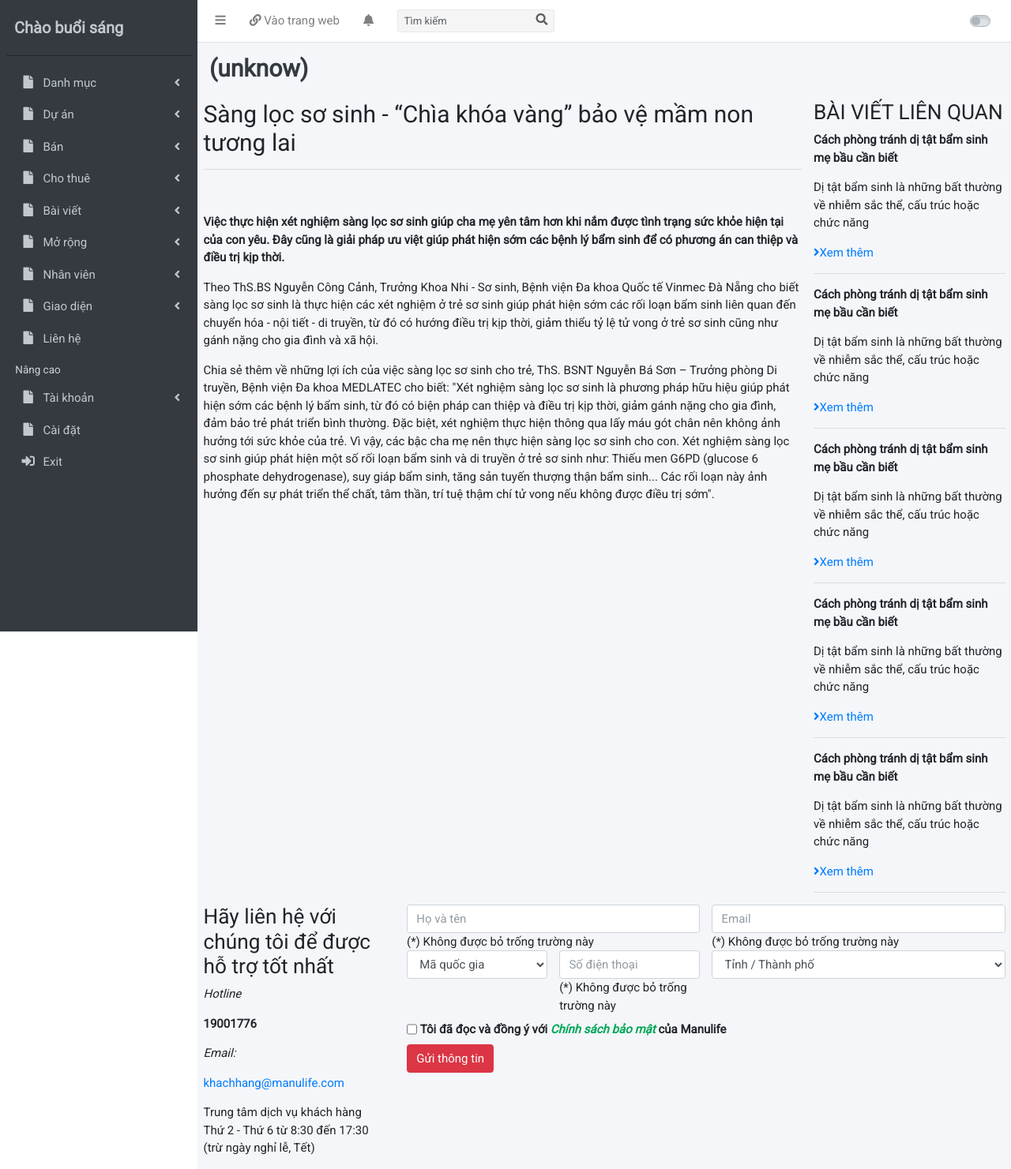
After one commit to dunghuava/manulife, a PHP site: the page made by application/views/web/tin-tuc-detail.php in a window 1280 px wide. The commit adds this page. Shown: the whole page at 79% size. Run offline with PHP 8.4, Linux system fonts and the light colour scheme; the template is opened without the code that fills it, so the values that code supplies are empty; some libraries are stand-ins or nearby versions.

Commit message:
trang tin tức chi tiết

```diff
--- a/application/config/routes.php
+++ b/application/config/routes.php
@@ -61,3 +61,4 @@ $route['admin/logout'] 					= 'admin/account/logout';
 $route['category']						= 'web/category';
 $route['contact']						= 'web/contact';
 $route['about-us']						= 'web/aboutUs';
+$route['tin-tuc-detail']               = 'web/tinttucDetail';
--- a/application/controllers/Web.php
+++ b/application/controllers/Web.php
@@ -29,4 +29,9 @@ class Web extends MY_Controller {
         $this->view('web/about-us');
         $this->page_footer();
     }
+    public function tinttucDetail(){
+        $this->page_header();
+        $this->view('web/tin-tuc-detail');
+        $this->page_footer();
+    }
 }
--- a/application/views/web/shares.php
+++ b/application/views/web/shares.php
@@ -1,4 +1,4 @@
-<div style="height:40px;margin-top:5px">
+<div style="height:40px;margin-top:0px">
     <div id="fb-root"></div>
     <script async defer crossorigin="anonymous" src="https://connect.facebook.net/vi_VN/sdk.js#xfbml=1&version=v7.0" nonce="UIs2PoMJ"></script>
     <div class="fb-like" data-href="<?=fullAddress()?>" data-width="" data-layout="button_count" data-action="like" data-size="large" data-share="true"></div>
--- /dev/null
+++ b/application/views/web/tin-tuc-detail.php
@@ -0,0 +1,32 @@
+<section>
+    <div class="container full-w">
+        <div class="row">
+            <div class="col-md-9">
+                <h2>Sàng lọc sơ sinh - “Chìa khóa vàng” bảo vệ mầm non tương lai</h2>
+                <hr>
+                <?php include ('shares.php') ?>
+                <div class="des font16_all">
+                    <p><b>Việc thực hiện xét nghiệm sàng lọc sơ sinh giúp cha mẹ yên tâm hơn khi nắm được tình trạng sức khỏe hiện tại của con yêu. Đây cũng là giải pháp ưu việt giúp phát hiện sớm các bệnh lý bẩm sinh để có phương án can thiệp và điều trị kịp thời.</b></p>
+                </div>
+                <div class="content font16_all">
+                    <p>Theo ThS.BS Nguyễn C&ocirc;ng Cảnh, Trưởng Khoa Nhi - Sơ sinh, Bệnh viện Đa khoa Quốc tế Vinmec Đ&agrave; Nẵng cho biết s&agrave;ng lọc sơ sinh l&agrave; thực hiện c&aacute;c x&eacute;t nghiệm ở trẻ sơ sinh gi&uacute;p ph&aacute;t hiện sớm c&aacute;c rối loạn bẩm sinh li&ecirc;n quan đến chuyển h&oacute;a - nội tiết - di truyền, từ đ&oacute; c&oacute; hướng điều trị kịp thời, giảm thiểu tỷ lệ tử vong ở trẻ sơ sinh cũng như g&aacute;nh nặng cho gia đ&igrave;nh v&agrave; x&atilde; hội.</p>
+                    <p>Chia sẻ th&ecirc;m về những lợi &iacute;ch của việc s&agrave;ng lọc sơ sinh cho trẻ, ThS. BSNT Nguyễn B&aacute; Sơn &ndash; Trưởng ph&ograve;ng Di truyền, Bệnh viện Đa khoa MEDLATEC cho biết: &quot;X&eacute;t nghiệm s&agrave;ng lọc sơ sinh l&agrave; phương ph&aacute;p hữu hiệu gi&uacute;p ph&aacute;t hiện sớm c&aacute;c bệnh l&yacute; bẩm sinh, từ đ&oacute; c&oacute; biện ph&aacute;p can thiệp v&agrave; điều trị kịp thời, giảm g&aacute;nh nặng cho gia đ&igrave;nh, đảm bảo trẻ ph&aacute;t triển b&igrave;nh thường. Đặc biệt, x&eacute;t nghiệm thực hiện th&ocirc;ng qua lấy m&aacute;u g&oacute;t ch&acirc;n n&ecirc;n kh&ocirc;ng ảnh hưởng tới sức khỏe của trẻ. V&igrave; vậy, c&aacute;c bậc cha mẹ n&ecirc;n thực hiện s&agrave;ng lọc sơ sinh cho con. X&eacute;t nghiệm s&agrave;ng lọc sơ sinh gi&uacute;p ph&aacute;t hiện một số rối loạn bẩm sinh v&agrave; di truyền ở trẻ sơ sinh như: Thiếu men G6PD (glucose 6 phosphate dehydrogenase), suy gi&aacute;p bẩm sinh, tăng sản tuyến thượng thận bẩm sinh... C&aacute;c rối loạn n&agrave;y ảnh hưởng đến sự ph&aacute;t triển thể chất, t&acirc;m thần, tr&iacute; tuệ thậm ch&iacute; tử vong nếu kh&ocirc;ng được điều trị sớm&quot;.</p>
+                </div>
+            </div>
+            <div class="col-md-3">
+                <h3>BÀI VIẾT LIÊN QUAN</h3>
+                <?php for ($i=0;$i<5;$i++){ ?>
+                    <div class="item-tin">
+                        <p><b>Cách phòng tránh dị tật bẩm sinh mẹ bầu cần biết</b></p>
+                        <p>Dị tật bẩm sinh là những bất thường về nhiễm sắc thể, cấu trúc hoặc chức năng</p>
+                        <a class="readmore" href="">
+                            <span class="fa fa-angle-right"></span>Xem thêm
+                        </a><hr>
+                    </div>
+                <?php } ?>
+            </div>
+        </div>
+    </div>
+</section>
+
+<?php include ('form-contact.php') ?>
```
Also changed, not shown: 2 other files.
